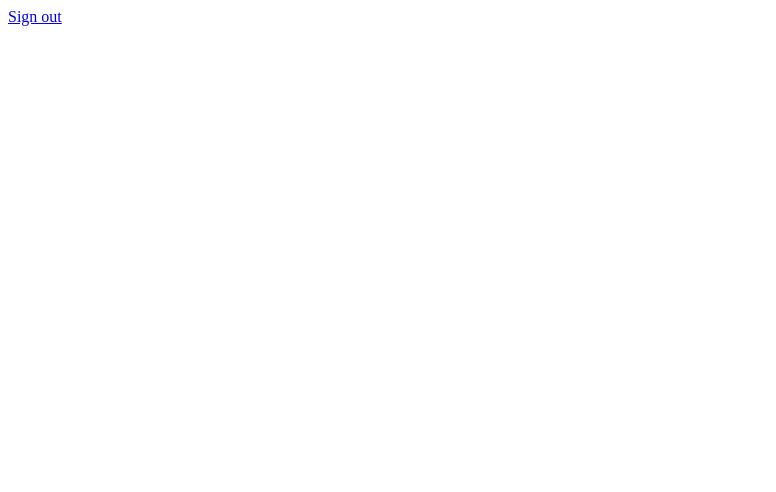
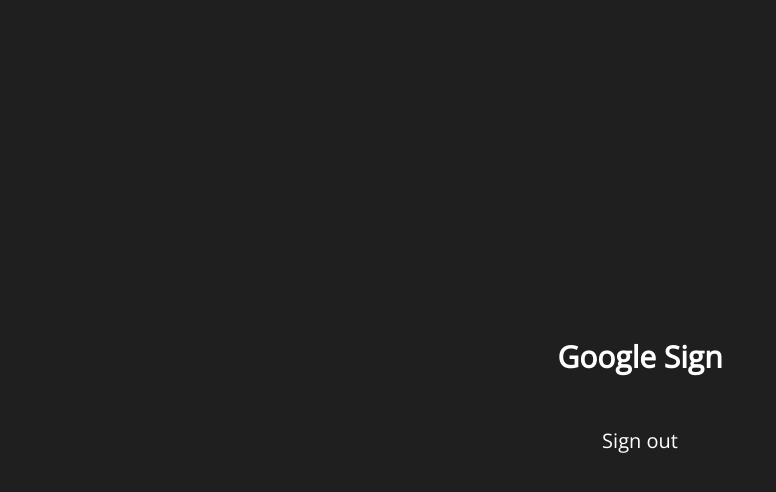
Before and after one commit to JeanCarlosML/NodeRestServer, a website: page public/index.html in a window 1280 px wide. Shown: the whole page, without its empty margins (0-776 px from the left). Drawn offline with nearby package versions, Linux system fonts and the light colour scheme.

Commit message:
styles index

```diff
--- a/public/index.html
+++ b/public/index.html
@@ -1,18 +1,30 @@
 <!DOCTYPE html>
-<html lang="en">
+<html lang="es">
   <head>
     <meta charset="UTF-8" />
     <meta name="viewport" content="width=device-width, initial-scale=1.0" />
-    <script src="https://apis.google.com/js/platform.js" async defer></script>
+    <link rel="stylesheet" href="./styles/index.css" type="text/css" />
+    <!--Configuracion de google auth-->
     <meta
       name="google-signin-client_id"
       content="75191184269-1u9jujf7obhng5b0s9qqokd2p6j0d5vt.apps.googleusercontent.com"
     />
+    <script src="https://apis.google.com/js/platform.js" async defer></script>
     <title>Document</title>
   </head>
   <body>
-    <div class="g-signin2" data-onsuccess="onSignIn"></div>
-    <a href="#" onclick="signOut();">Sign out</a>
+    <div class="container">
+      <main class="main">
+        <div class="main-header">
+          <h1>Google Sign</h1>
+            <div class="g-signin2" data-onsuccess="onSignIn"></div>
+            <a class="g-sigout2" href="#" onclick="signOut();">Sign out</a>
+        </div>
+      </main>
+    </div>
+
+    <!--
+
     <script>
       function signOut() {
         var auth2 = gapi.auth2.getAuthInstance();
@@ -41,6 +53,6 @@
         };
         xhr.send("idtoken=" + id_token);
       }
-    </script>
+    </script> -->
   </body>
 </html>
--- /dev/null
+++ b/public/styles/index.css
@@ -0,0 +1,39 @@
+@import url("https://fonts.googleapis.com/css2?family=Open+Sans&display=swap");
+* {
+  margin: 0px;
+  padding: 0px;
+  font-family: "Open Sans", sans-serif;
+}
+.container {
+  width: 100%;
+  height: 100vh;
+  background-color: #1f1f1f;
+}
+.main {
+  width: 100%;
+  height: 100%;
+  display: flex;
+  align-items: center;
+  flex-wrap: wrap;
+}
+.main-header {
+  min-width: 375px;
+  width: 40%;
+  margin: auto;
+  text-align: center;
+}
+.main-header h1 {
+  color: white;
+  padding: 20px 0px;
+  font-size: 30px;
+}
+.abcRioButton{
+    margin: auto;
+}
+.g-sigout2{
+    text-decoration: none;
+    color: white;
+    font-size: 20px;
+    padding: 30px 0px;
+    display: block;
+}
--- a/server/server.js
+++ b/server/server.js
@@ -17,8 +17,11 @@
 app.use(cors());
 
 //Public
+
 app.use(express.static(path.resolve(__dirname, "../public")));
 
+//Modulo path para unir rutas y especificar el directorio publico
+console.log(path.resolve(__dirname, "../public"));
 //Mostrar tipos de peticiones realizadas
 app.use(morgan("dev"));
 
```
